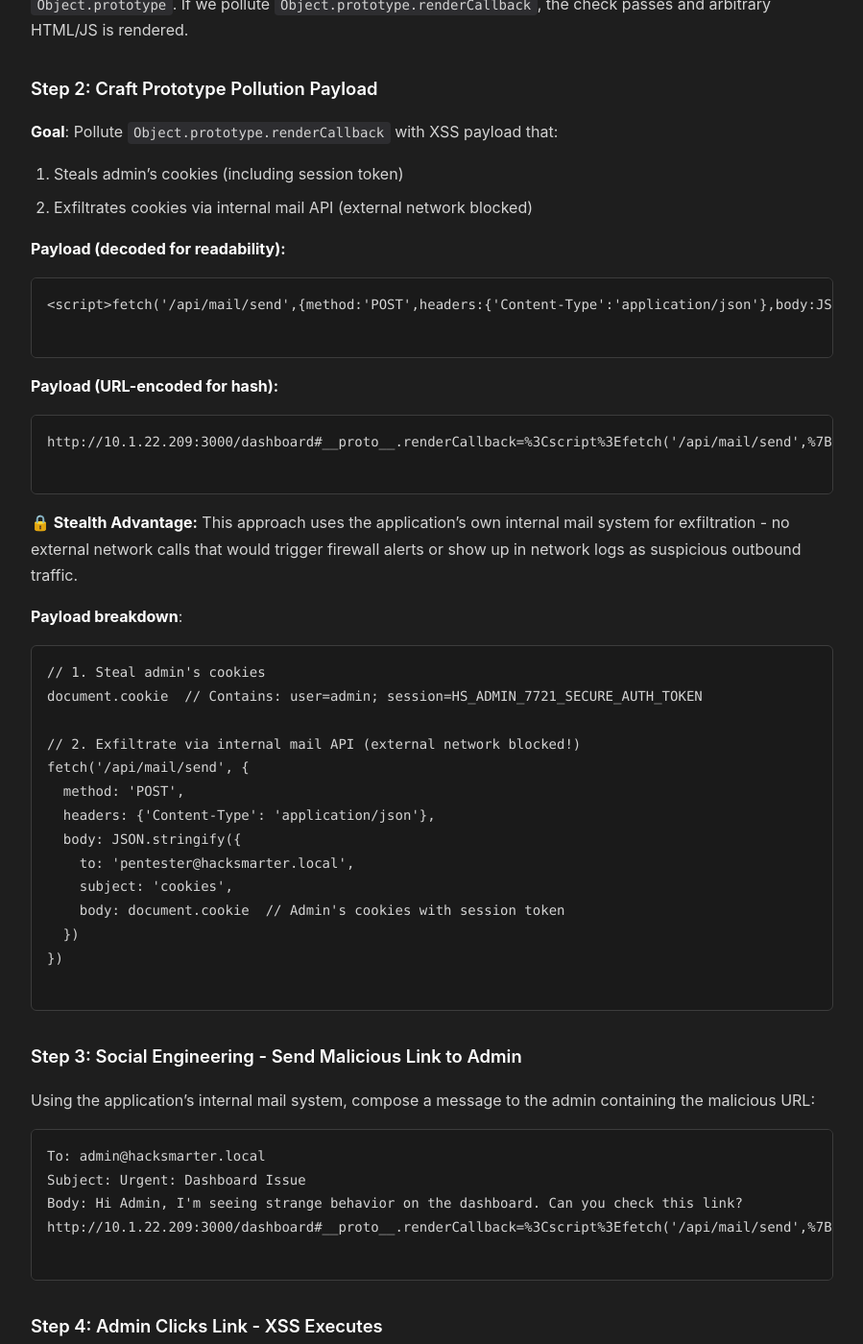
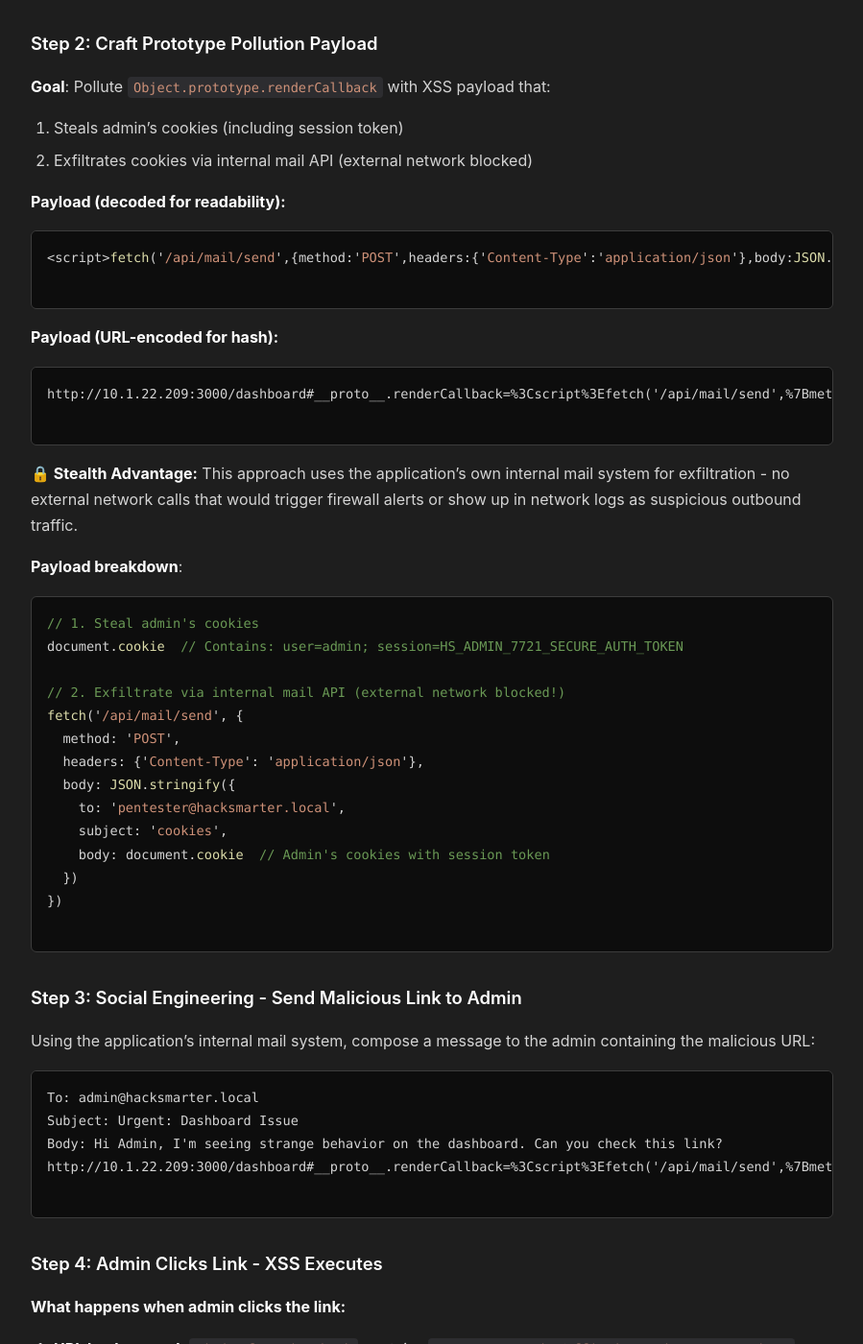
Before and after one commit to d4rkto0th/d4rkto0th.github.io, a Jekyll site: the page built from labs/webapp/Poluted.md, in a window 1280 px wide and 1400 px high, scrolled down 4718 px. Shown: the whole window at 96% size, without its empty margins (190-1089 px from the left). Built offline with Jekyll 4.4.1, drawn with Linux system fonts in a browser that asks for light colours.

Commit message:
Update default.html

```diff
--- a/_layouts/default.html
+++ b/_layouts/default.html
@@ -14,12 +14,10 @@
       --accent: #569cd6;
       --accent-hover: #7cb7e8;
       --border: #3c3c3c;
-      --code-bg: #1a1a1a;
+      --code-bg: #0d0d0d;
     }
 
-    * {
-      box-sizing: border-box;
-    }
+    * { box-sizing: border-box; }
 
     body {
       font-family: -apple-system, BlinkMacSystemFont, 'Segoe UI', Roboto, Oxygen, Ubuntu, Cantarell, sans-serif;
@@ -42,59 +40,48 @@
       margin-bottom: 2rem;
     }
 
-    header h1 {
-      margin: 0;
-      font-size: 1.5rem;
-      font-weight: 600;
-    }
+    header h1 { margin: 0; font-size: 1.5rem; font-weight: 600; }
+    header h1 a { color: var(--text-primary); text-decoration: none; }
+    header p { margin: 0.5rem 0 0 0; color: var(--text-secondary); font-size: 0.9rem; }
 
-    header h1 a {
-      color: var(--text-primary);
-      text-decoration: none;
-    }
+    main { min-height: calc(100vh - 200px); }
 
-    header p {
-      margin: 0.5rem 0 0 0;
-      color: var(--text-secondary);
-      font-size: 0.9rem;
-    }
-
-    main {
-      min-height: calc(100vh - 200px);
-    }
-
-    h1, h2, h3, h4 {
-      color: #fff;
-      font-weight: 600;
-      margin-top: 2rem;
-      margin-bottom: 1rem;
-    }
-
+    h1, h2, h3, h4 { color: #fff; font-weight: 600; margin-top: 2rem; margin-bottom: 1rem; }
     h1 { font-size: 1.75rem; }
     h2 { font-size: 1.4rem; border-bottom: 1px solid var(--border); padding-bottom: 0.5rem; }
     h3 { font-size: 1.15rem; }
 
-    a {
-      color: var(--accent);
-      text-decoration: none;
-    }
+    a { color: var(--accent); text-decoration: none; }
+    a:hover { color: var(--accent-hover); text-decoration: underline; }
 
-    a:hover {
-      color: var(--accent-hover);
-      text-decoration: underline;
-    }
+    p { margin: 1rem 0; }
+    ul, ol { padding-left: 1.5rem; }
+    li { margin: 0.4rem 0; }
 
-    p {
+    /* Code blocks with copy button */
+    .code-wrapper {
+      position: relative;
       margin: 1rem 0;
     }
 
-    ul, ol {
-      padding-left: 1.5rem;
+    .copy-btn {
+      position: absolute;
+      top: 8px;
+      right: 8px;
+      background: var(--bg-tertiary);
+      border: 1px solid var(--border);
+      color: var(--text-secondary);
+      padding: 4px 10px;
+      border-radius: 4px;
+      font-size: 0.75rem;
+      cursor: pointer;
+      opacity: 0;
+      transition: opacity 0.2s, background 0.2s;
     }
 
-    li {
-      margin: 0.5rem 0;
-    }
+    .code-wrapper:hover .copy-btn { opacity: 1; }
+    .copy-btn:hover { background: var(--bg-secondary); color: var(--text-primary); }
+    .copy-btn.copied { background: #2ea043; color: #fff; border-color: #2ea043; }
 
     pre {
       background: var(--code-bg);
@@ -102,61 +89,68 @@
       border-radius: 6px;
       padding: 1rem;
       overflow-x: auto;
-      font-size: 0.875rem;
+      font-size: 0.85rem;
+      margin: 0;
     }
 
     code {
-      font-family: 'SF Mono', 'Fira Code', 'Consolas', monospace;
-      font-size: 0.875rem;
+      font-family: 'SF Mono', 'Fira Code', 'Consolas', 'Monaco', monospace;
+      font-size: 0.85rem;
     }
 
     :not(pre) > code {
       background: var(--bg-tertiary);
       padding: 0.2rem 0.4rem;
       border-radius: 4px;
+      color: #ce9178;
     }
 
-    pre code {
-      background: none;
-      padding: 0;
-    }
+    pre code { background: none; padding: 0; color: var(--text-primary); }
+
+    /* Syntax highlighting */
+    .highlight .c, .highlight .c1, .highlight .cm { color: #6a9955; } /* comments */
+    .highlight .s, .highlight .s1, .highlight .s2 { color: #ce9178; } /* strings */
+    .highlight .k, .highlight .kd, .highlight .kn { color: #569cd6; } /* keywords */
+    .highlight .nf, .highlight .nx { color: #dcdcaa; } /* functions */
+    .highlight .mi, .highlight .mf { color: #b5cea8; } /* numbers */
+    .highlight .o, .highlight .p { color: var(--text-primary); } /* operators */
 
     blockquote {
       border-left: 3px solid var(--accent);
       margin: 1rem 0;
-      padding-left: 1rem;
-      color: var(--text-secondary);
+      padding: 0.5rem 1rem;
+      background: var(--bg-secondary);
+      border-radius: 0 4px 4px 0;
     }
 
-    hr {
-      border: none;
-      border-top: 1px solid var(--border);
-      margin: 2rem 0;
-    }
+    blockquote p { margin: 0.5rem 0; }
 
-    table {
-      width: 100%;
-      border-collapse: collapse;
+    hr { border: none; border-top: 1px solid var(--border); margin: 2rem 0; }
+
+    table { width: 100%; border-collapse: collapse; margin: 1rem 0; font-size: 0.9rem; }
+    th, td { border: 1px solid var(--border); padding: 0.6rem 0.8rem; text-align: left; }
+    th { background: var(--bg-secondary); color: #fff; }
+    tr:nth-child(even) { background: var(--bg-secondary); }
+
+    strong { color: #fff; }
+
+    .meta {
+      display: inline-flex;
+      gap: 1.5rem;
+      background: var(--bg-secondary);
+      padding: 0.6rem 1rem;
+      border-radius: 4px;
+      font-size: 0.9rem;
       margin: 1rem 0;
     }
 
-    th, td {
-      border: 1px solid var(--border);
-      padding: 0.75rem;
-      text-align: left;
-    }
+    .meta span { color: var(--text-secondary); }
+    .meta strong { color: var(--text-primary); }
 
-    th {
-      background: var(--bg-secondary);
-    }
-
-    strong {
-      color: #fff;
-    }
-
-    .meta {
-      color: var(--text-secondary);
-      font-size: 0.9rem;
+    /* Task list checkboxes */
+    input[type="checkbox"] {
+      margin-right: 0.5rem;
+      accent-color: var(--accent);
     }
 
     footer {
@@ -165,6 +159,20 @@
       padding-top: 1rem;
       color: var(--text-secondary);
       font-size: 0.85rem;
+    }
+
+    /* ASCII diagrams */
+    .diagram {
+      background: var(--code-bg);
+      border: 1px solid var(--border);
+      border-radius: 6px;
+      padding: 1rem;
+      overflow-x: auto;
+      font-family: 'SF Mono', 'Fira Code', 'Consolas', monospace;
+      font-size: 0.8rem;
+      line-height: 1.4;
+      white-space: pre;
+      color: var(--accent);
     }
   </style>
 </head>
```
Also changed, not shown: other parts of _layouts/default.html (+26 -0 lines).
